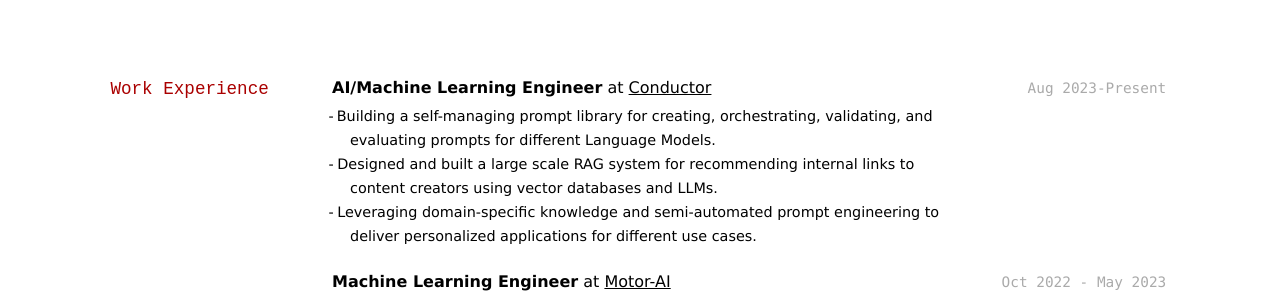
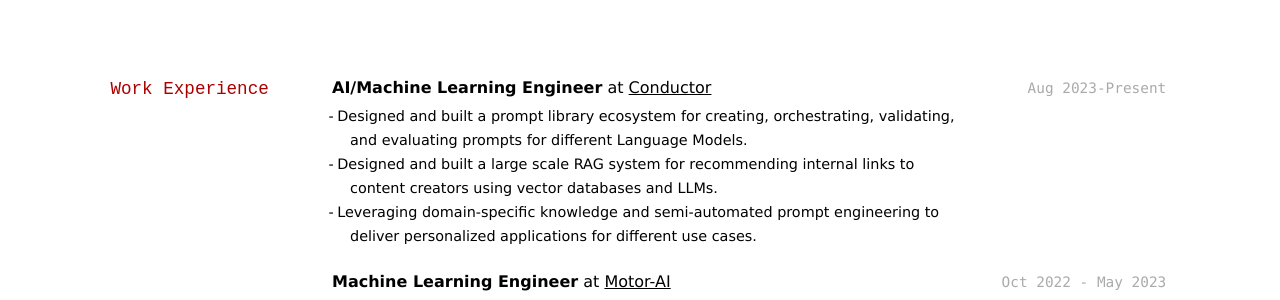
Before and after one commit to Sam1320/Sam1320.github.io, a Jekyll site: the page built from cv.md, in a window 1280 px wide and 900 px high. Shown: the part 407-707 px from the top of the window. Built offline with Jekyll 4.4.1, drawn with Linux system fonts in a browser that asks for light colours.

Commit message:
minor update

```diff
--- a/cv.md
+++ b/cv.md
@@ -32,7 +32,7 @@
 
 `Aug 2023-Present`
 **AI/Machine Learning Engineer** at [Conductor](https://www.conductor.com/)
-- Building a self-managing prompt library for creating, orchestrating, validating, and evaluating prompts for different Language Models.
+- Designed and built a prompt library ecosystem for creating, orchestrating, validating, and evaluating prompts for different Language Models.
 - Designed and built a large scale RAG system for recommending internal links to content creators using vector databases and LLMs.
 - Leveraging domain-specific knowledge and semi-automated prompt engineering to deliver personalized applications for different use cases.
 
```
